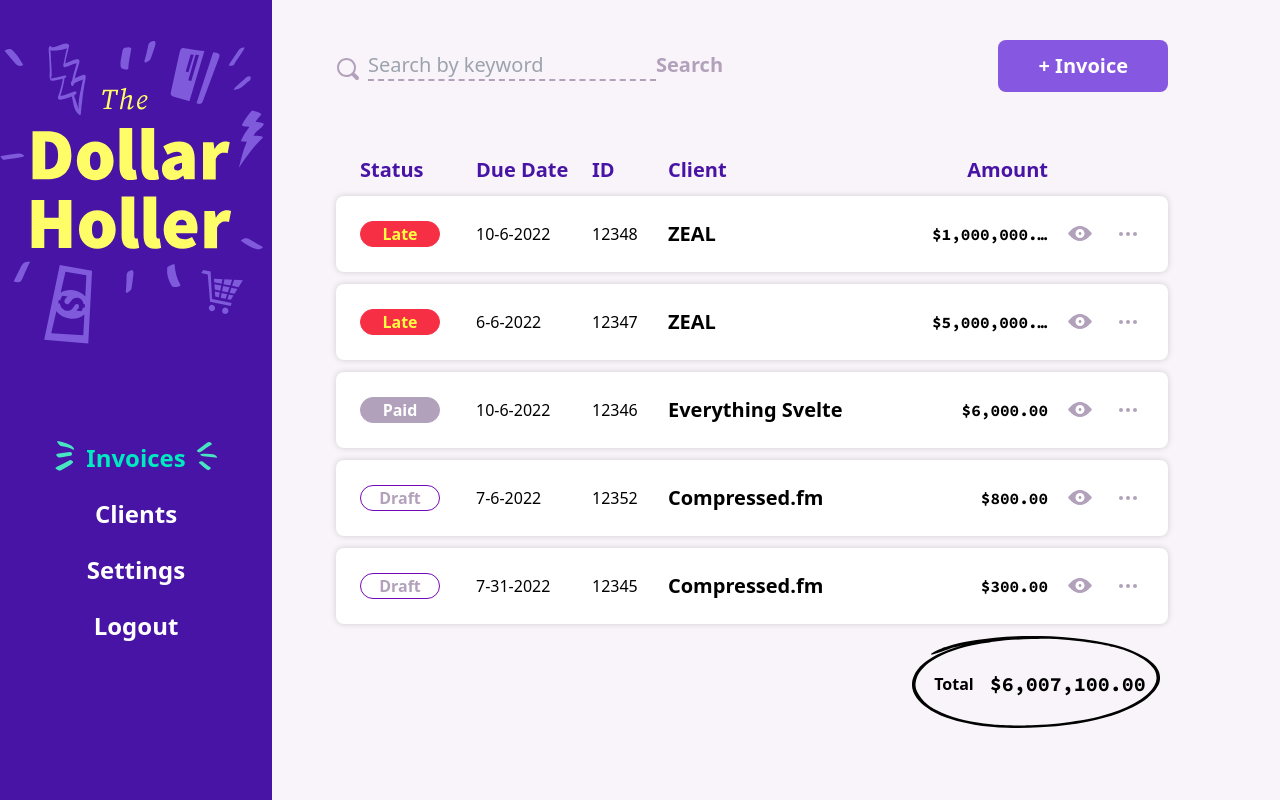
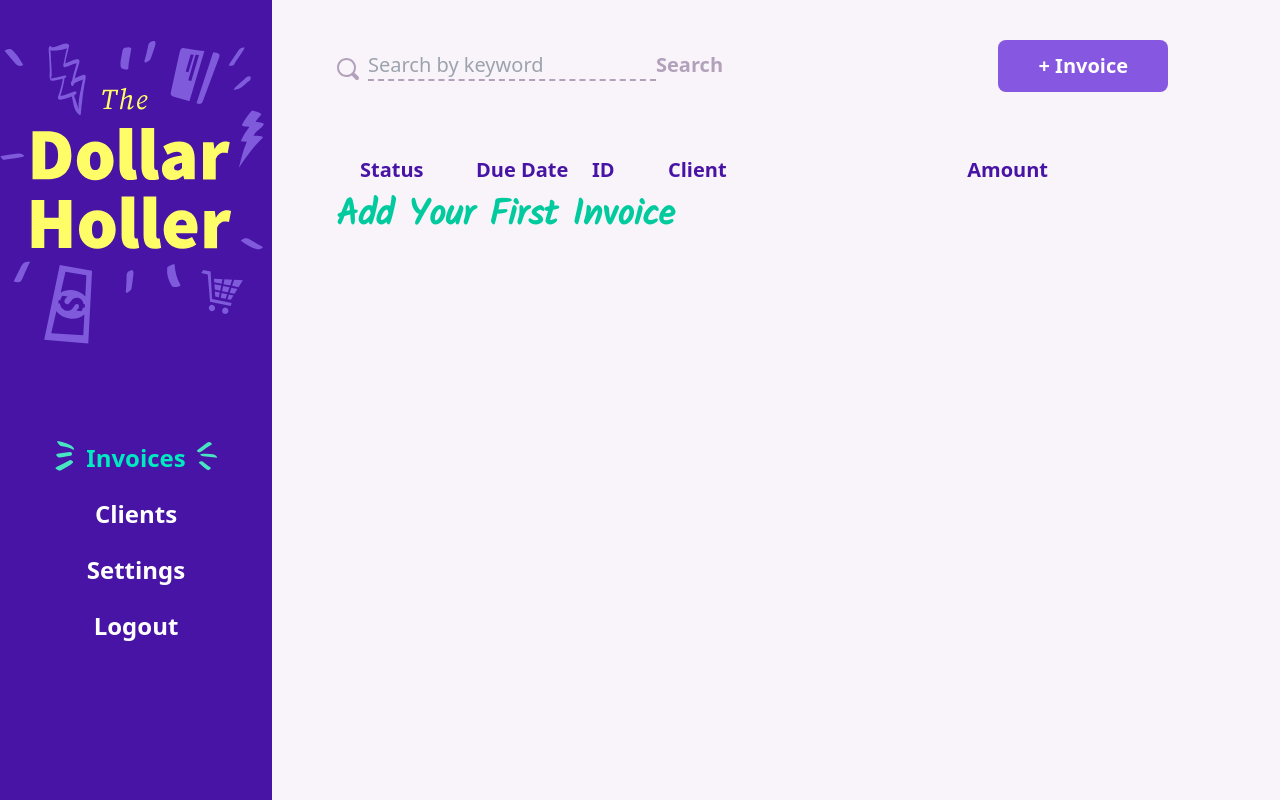
Before and after one commit to aschnitkey/dollarHoller, a SvelteKit app: page /invoices in a window 1280 px wide. Built offline with nearby package versions, Linux system fonts and the light colour scheme.

Commit message:
20 - 5 minutes

```diff
--- a/src/lib/stores/InvoiceStore.ts
+++ b/src/lib/stores/InvoiceStore.ts
@@ -4,5 +4,6 @@ import data from '../../seed.json';
 export const invoices = writable<Invoice[]>([]);
 
 export const loadInvoices = () => {
-	invoices.set(data.invoices);
+	// invoices.set(data.invoices);
+	invoices.set([]);
 };
--- a/src/routes/(dashboard)/invoices/+page.svelte
+++ b/src/routes/(dashboard)/invoices/+page.svelte
@@ -5,6 +5,7 @@
 	import Search from '$lib/components/Search.svelte';
 	import InvoiceRow from './InvoiceRow.svelte';
 	import { totalAmount, numToCurrency } from '$lib/utils/moneyHelpers';
+	import BlankState from './BlankState.svelte';
 
 	onMount(() => {
 		loadInvoices();
@@ -42,15 +43,20 @@
 		<div />
 		<div />
 	</div>
-	<div class="flex flex-col-reverse">
-		{#each $invoices as invoice}
-			<InvoiceRow {invoice} />
-		{/each}
-	</div>
+
+	{#if $invoices === null}
+		Loading...
+	{:else if $invoices.length <= 0}
+		<BlankState />
+	{:else}
+		<div class="flex flex-col-reverse">
+			{#each $invoices as invoice}
+				<InvoiceRow {invoice} />
+			{/each}
+		</div>
+		<CircledAmount label={'Total'} amount={numToCurrency(totalAmount($invoices))} />
+	{/if}
 </div>
-
-<!-- summary row -->
-<CircledAmount label={'Total'} amount={numToCurrency(totalAmount($invoices))} />
 
 <style lang="postcss">
 	.table-header {
--- /dev/null
+++ b/src/routes/(dashboard)/invoices/BlankState.svelte
@@ -0,0 +1,6 @@
+<div>
+	<h2 class="text-4xl font-bold font-handwriting text-caribbeanGreen">Add Your First Invoice</h2>
+	<!-- invoice header -->
+
+	<!-- blank rows -->
+</div>
```
